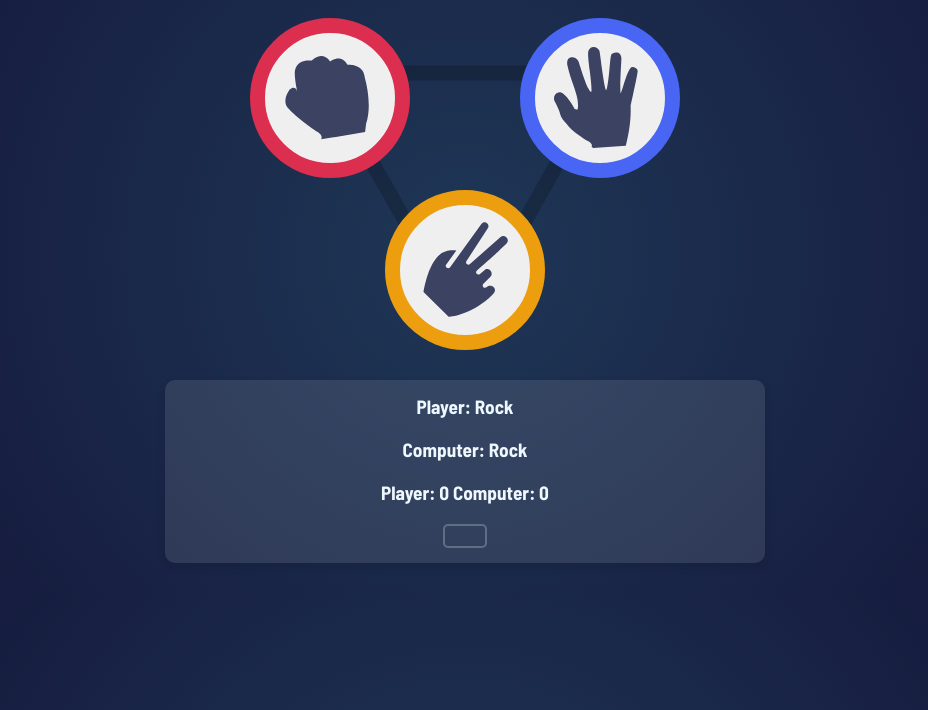
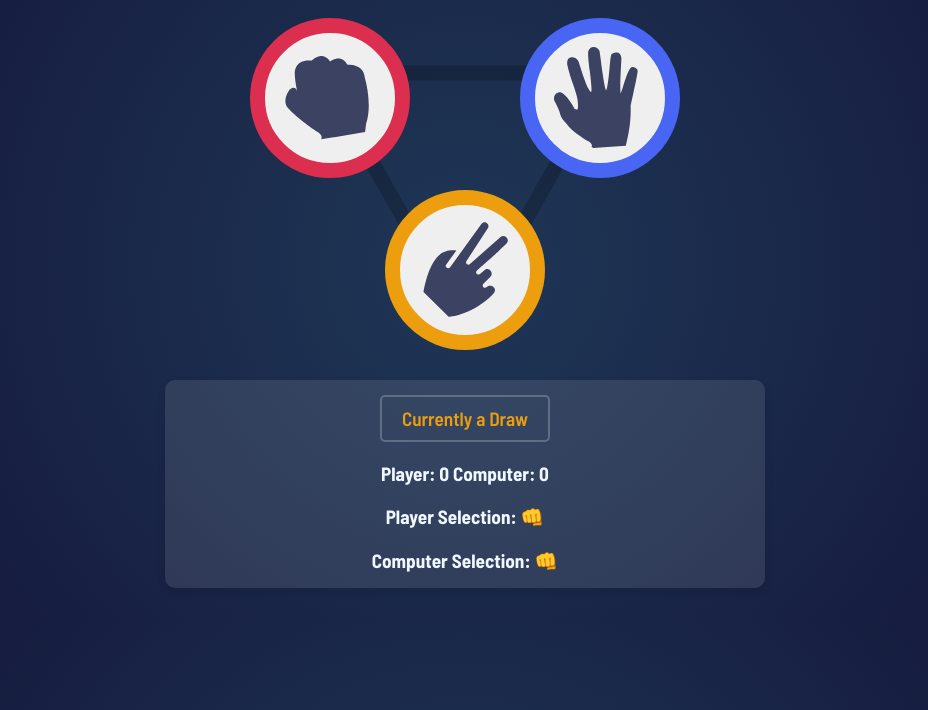
Before and after one commit to ryantpham/rock-paper-scissors, a plain HTML site: page index.html in a window 1280 px wide. Both pictures are taken after a click on the button 505 px from the left and 187 px from the top of the page. Shown: the part 90-800 px from the top of the page, without its empty margins (175-1103 px from the left). Drawn offline with Linux system fonts and the light colour scheme.

Commit message:
Updated UI and adjusted the HTML structure of this project

```diff
--- a/index.html
+++ b/index.html
@@ -21,10 +21,11 @@
     </svg>
 
     <div class = "resultContainer">
-        <div class = "playerDisplay">Player: </div>
-        <div class = "computerDisplay">Computer: </div>
-        <div class = "scoreDisplay">Score:</div>
         <div class = "resultDisplay">Select to Start</div>
+        <div class = "scoreDisplay"> </div>
+        <div class = "playerDisplay"> </div>
+        <div class = "computerDisplay"> </div>
+
     </div>
 
 
--- a/script.js
+++ b/script.js
@@ -91,6 +91,7 @@ const scoreDisplay = document.querySelector('.scoreDisplay');
 
 pickButton.forEach((button) => {
     button.addEventListener('click',()=>{
+        //Runs a round of Rock Paper Scissors when clicked
         if (button.classList.contains('rock')){
             const choice = 'rock';
             playerSelection = playerChoice(choice);
@@ -105,32 +106,58 @@ pickButton.forEach((button) => {
         computerSelection = getComputerChoice();
         result = playRound();
 
+        //emojis for playerSelection
+        if(playerSelection === 'Rock'){
+            playerSelection ='👊'
+        } else if (playerSelection === 'Paper'){
+            playerSelection = '✋'
+        } else {
+            playerSelection = '✌';
+        }
 
-        playerDisplay.textContent = `Player: ${playerSelection}`;
-        computerDisplay.textContent = `Computer: ${computerSelection}`;
+        //emojis for computer Selection
+        if (computerSelection === 'Rock') {
+            computerSelection = '👊';
+        } else if (computerSelection === 'Paper') {
+            computerSelection = '✋';
+        } else {
+            computerSelection = '✌️';
+        }
+
+        playerDisplay.textContent = `Player Selection: ${playerSelection}`;
+        computerDisplay.textContent = `Computer Selection: ${computerSelection}`;
         scoreDisplay.textContent = `Player: ${playerPoints} Computer: ${computerPoints}`
+
+
+        //Game status
+        if (playerPoints === computerPoints){
+            resultDisplay.textContent = `Currently a Draw`
+            resultDisplay.style.color = 'hsl(39, 89%, 49%)';
+        } else if (playerPoints > computerPoints){
+            resultDisplay.textContent = 'You are in the lead!'
+            resultDisplay.style.color = '#7FFF94'
+        } else {
+            resultDisplay.textContent = 'You are losing!'
+            resultDisplay.style.color = 'hsl(349, 71%, 52%)'
+        }
+
+        //Decides who is the winner
         if (playerPoints === 5){
             playerPoints = 0;
             computerPoints = 0;
             resultDisplay.style.color = '#7FFF94';
-            resultDisplay.textContent = `You Win!`
+            resultDisplay.textContent = `You won the game!`
             playerDisplay.textContent = `Player:`;
             computerDisplay.textContent = `Computer:`;
             scoreDisplay.textContent = `Player: ${playerPoints} Computer: ${computerPoints}`
-
-
         } else if (computerPoints === 5){
 
             playerPoints = 0;
             computerPoints = 0;
-            resultDisplay.textContent = `You Lose!`
+            resultDisplay.textContent = `You lost the game!`
             playerDisplay.textContent = `Player:`;
             computerDisplay.textContent = `Computer:`;
             scoreDisplay.textContent = `Player: ${playerPoints} Computer: ${computerPoints}`
-
-
-        } else{
-            resultDisplay.textContent = ''
         }
 
 
--- a/style.css
+++ b/style.css
@@ -131,7 +131,7 @@ button {
 
 .resultDisplay {
     font-size: 1.8em;
-    color: hsl(349, 71%, 52%); /* Using Rock Gradient color for emphasis */
+    color: aliceblue; /* Using Rock Gradient color for emphasis */
     padding: 10px 20px;
     border: 2px solid hsl(217, 16%, 45%); /* Header Outline color */
     border-radius: 5px;
```
